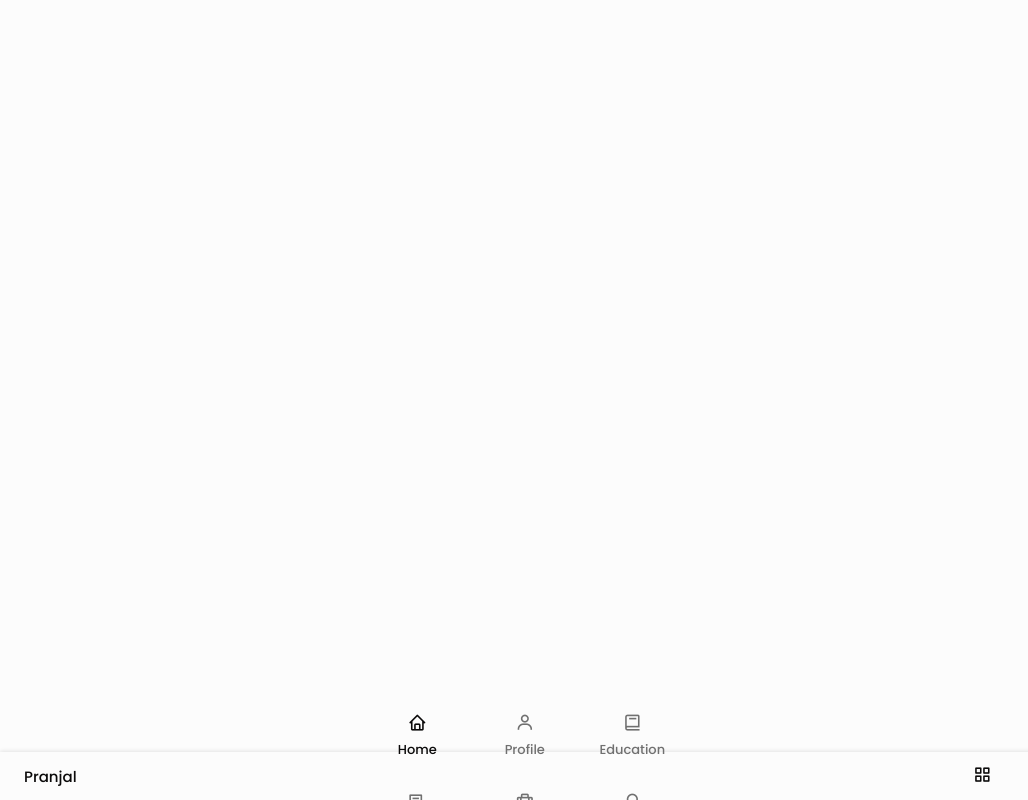
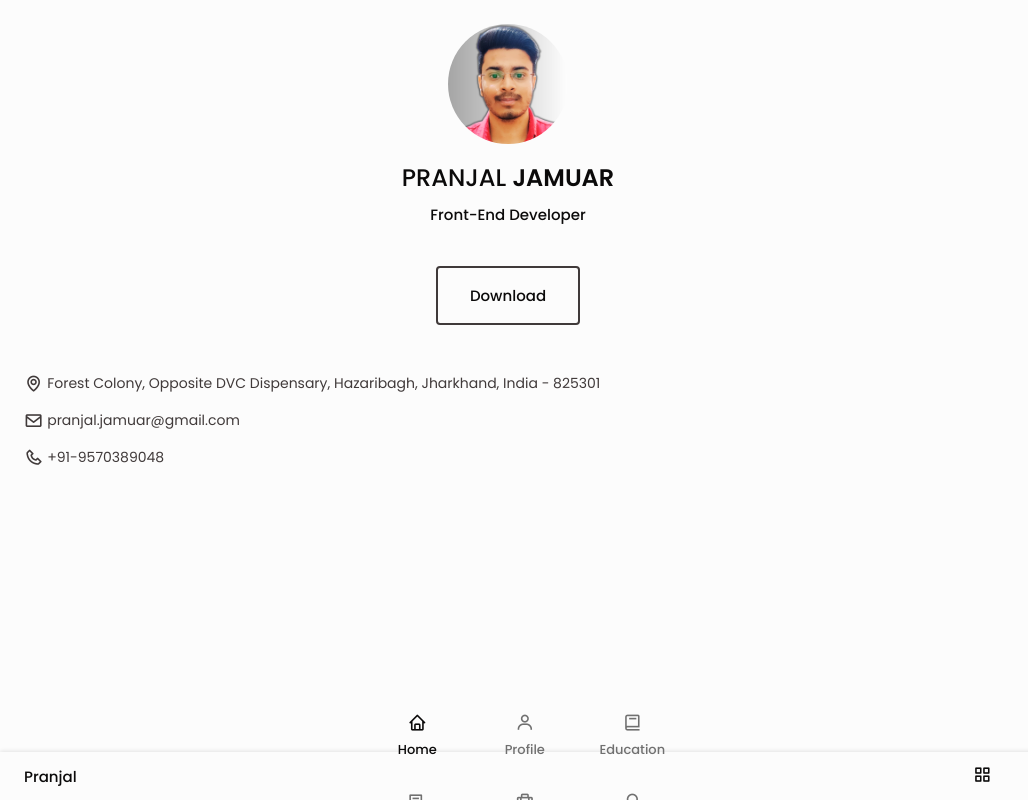
Before and after one commit to Pranjal-Jamuar/resume, a website: page index.html in a window 1280 px wide. Shown: the whole page, without its empty margins (0-1028 px from the left). Drawn offline with nearby package versions, Linux system fonts and the light colour scheme.

Commit message:
Home section completed

```diff
--- a/index.html
+++ b/index.html
@@ -62,6 +62,51 @@
       </nav>
     </header>
 
-    <main class="l-main bd-container"></main>
+    <main class="l-main bd-container">
+      <!-- All the elements inside this div will be exported as pdf -->
+      <div class="resume">
+        <div class="resume-left">
+          <!-- Home -->
+          <section class="home" id="home">
+            <div class="home-container section bd-grid">
+              <div class="home-data bd-grid">
+                <img
+                  src="/assets/img/profile-picture.png"
+                  alt="Profile Picture"
+                  class="home-img"
+                />
+
+                <h1 class="home-title">PRANJAL <b>JAMUAR</b></h1>
+                <h3 class="home-profession">Front-End Developer</h3>
+                <!-- Button to download CV for the mobile users, saved in the pdf folder  -->
+                <div>
+                  <a
+                    download=""
+                    href="/assets/pdf/resumeCv.pdf"
+                    class="home-button-mobile"
+                    >Download</a
+                  >
+                </div>
+              </div>
+              <div class="home-address bd-grid">
+                <span class="home-info">
+                  <i class="bx bx-map home-icon"></i>Forest Colony, Opposite DVC
+                  Dispensary, Hazaribagh, Jharkhand, India - 825301
+                </span>
+                <span class="home-info">
+                  <i class="bx bx-envelope home-icon"></i>
+                  pranjal.jamuar@gmail.com
+                </span>
+                <span class="home-info">
+                  <i class="bx bx-phone home-icon"></i> +91-9570389048
+                </span>
+              </div>
+            </div>
+          </section>
+        </div>
+
+        <div class="resume-right"></div>
+      </div>
+    </main>
   </body>
 </html>
--- a/public/assets/css/styles.css
+++ b/public/assets/css/styles.css
@@ -183,3 +183,64 @@ img {
 .active-link {
   color: var(--title-color);
 }
+
+.home {
+  position: relative;
+}
+
+.home-container {
+  gap: 3rem;
+}
+
+.home-data {
+  gap: 0.5rem;
+  text-align: center;
+}
+
+.home-img {
+  height: 120px;
+  width: 120px;
+  border-radius: 50%;
+  justify-self: center;
+  margin-bottom: var(--mb-1);
+}
+
+.home-title {
+  font-size: var(--h1-font-size);
+}
+
+.home-profession {
+  font-size: var(--normal-font-size);
+  margin-bottom: var(--mb-1);
+}
+
+.home-address {
+  gap: 1rem;
+}
+
+.home-info {
+  display: flex;
+  align-items: center;
+  font-size: var(--small-font-size);
+}
+
+.home-icon {
+  font-size: 1.2rem;
+  margin-right: 0.25rem;
+}
+
+.home-button-mobile {
+  display: inline-block;
+  border: 2px solid var(--text-color);
+  color: var(--title-color);
+  padding: 1rem 2rem;
+  border-radius: 0.25rem;
+  transition: 0.3s;
+  font-weight: var(--font-medium);
+  margin-top: var(--mb-3);
+}
+
+.home-button-mobile:hover {
+  background-color: var(--text-color);
+  color: var(--container-color);
+}
```
